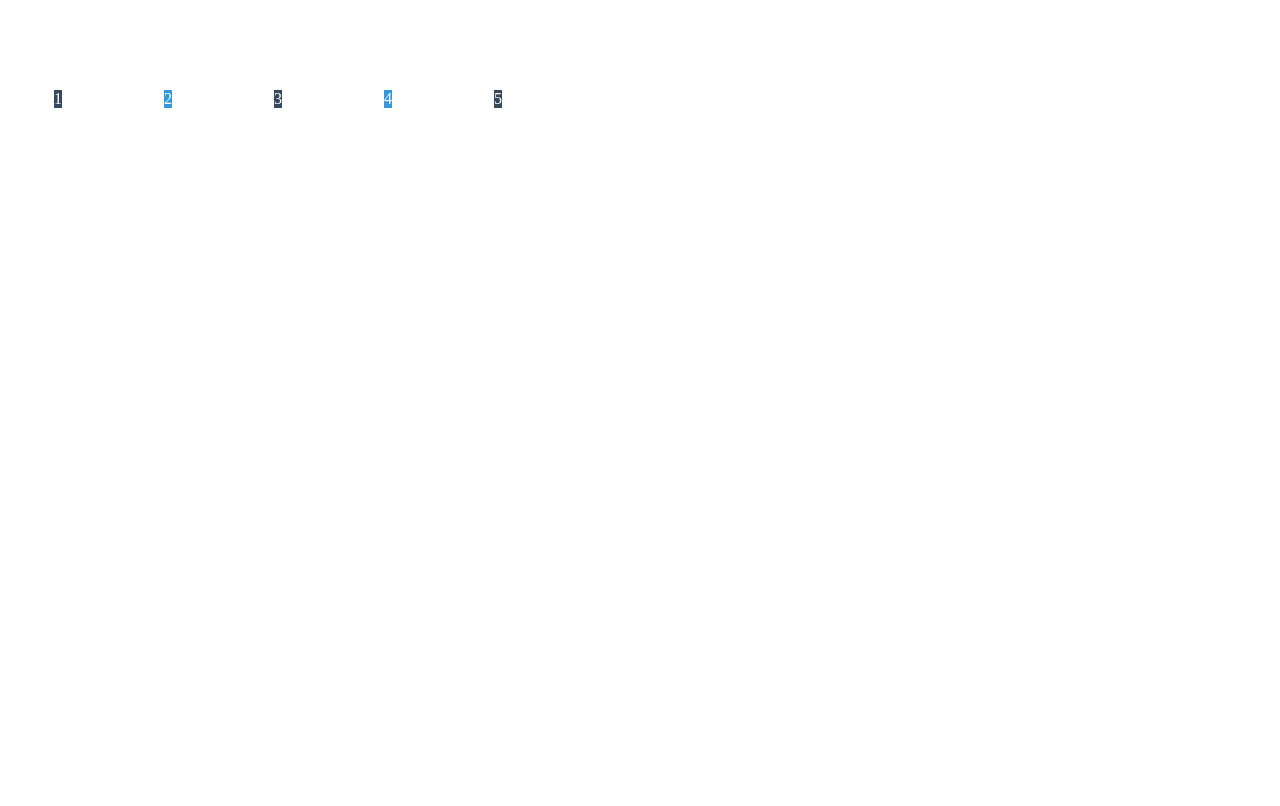
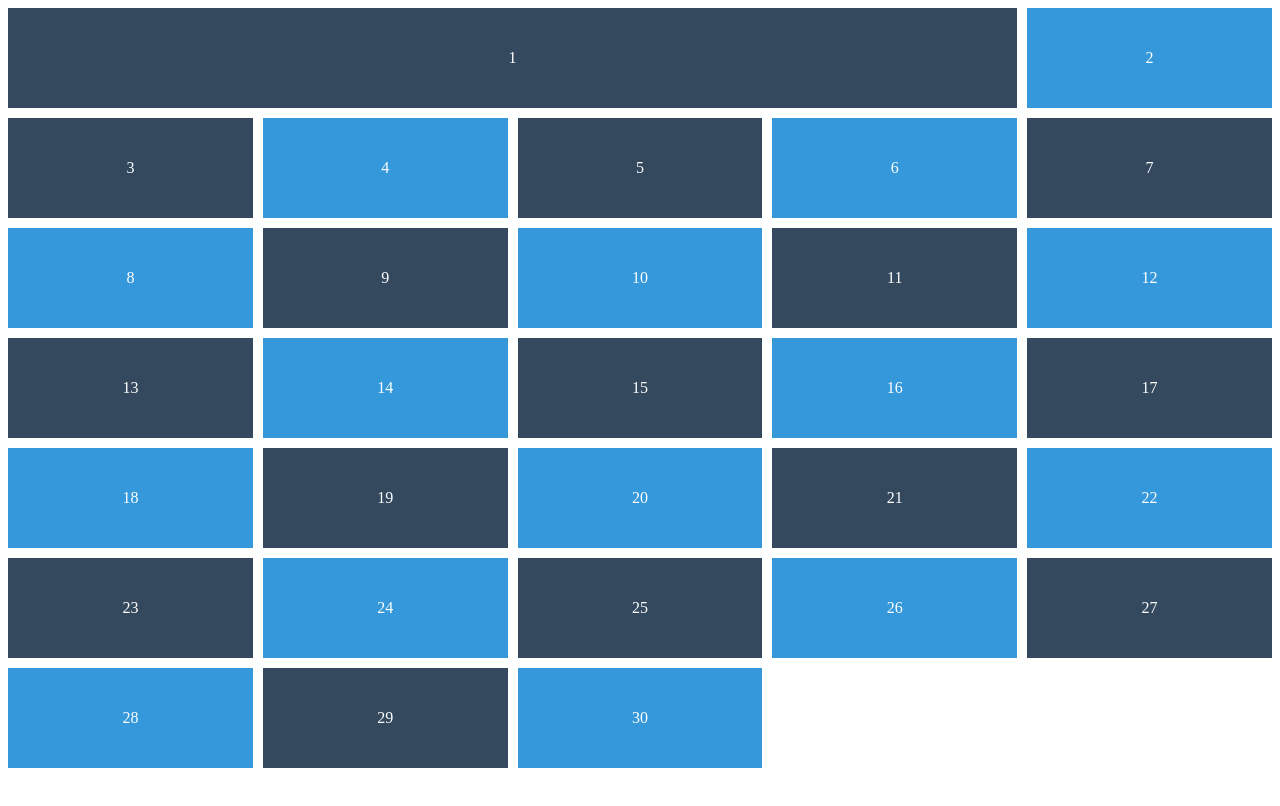
Before and after one commit to ChungsikPark/css_practice, a plain HTML site: page grid.html in a window 1280 px wide. Drawn offline with Linux system fonts and the light colour scheme.

Commit message:
grid column, row start and end

```diff
--- a/grid.html
+++ b/grid.html
@@ -10,16 +10,23 @@
         display: grid;
         grid-gap: 10px;
         grid-auto-rows: 100px;
-        grid-template-columns: repeat(5, 100px);
+        grid-template-columns: repeat(5, 1fr);
+      }
+      .box {
+        display: flex;
+        align-items: center;
+        justify-content: center;
         color: white;
-        height: 100vh;
-        place-items: end center;
       }
       .box:nth-child(even) {
         background-color: #3498db; /* light blue colour */
       }
       .box:nth-child(odd) {
         background-color: #34495e; /* dark blue colour */
+      }
+      .box:first-child {
+        grid-column-start: 1;
+        grid-column-end: 5;
       }
     </style>
   </head>
@@ -30,6 +37,31 @@
       <div class="box">3</div>
       <div class="box">4</div>
       <div class="box">5</div>
+      <div class="box">6</div>
+      <div class="box">7</div>
+      <div class="box">8</div>
+      <div class="box">9</div>
+      <div class="box">10</div>
+      <div class="box">11</div>
+      <div class="box">12</div>
+      <div class="box">13</div>
+      <div class="box">14</div>
+      <div class="box">15</div>
+      <div class="box">16</div>
+      <div class="box">17</div>
+      <div class="box">18</div>
+      <div class="box">19</div>
+      <div class="box">20</div>
+      <div class="box">21</div>
+      <div class="box">22</div>
+      <div class="box">23</div>
+      <div class="box">24</div>
+      <div class="box">25</div>
+      <div class="box">26</div>
+      <div class="box">27</div>
+      <div class="box">28</div>
+      <div class="box">29</div>
+      <div class="box">30</div>
     </div>
   </body>
 </html>
```
